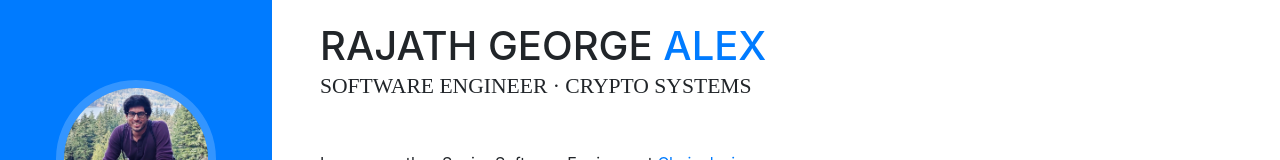
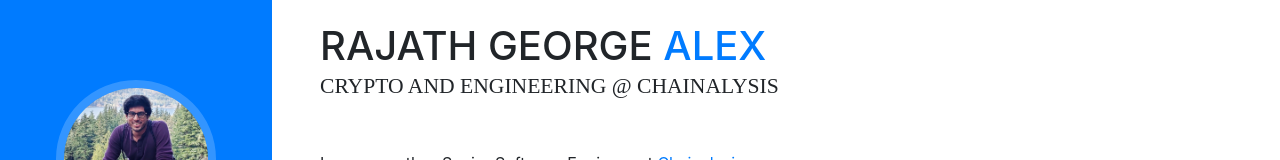
Before and after one commit to 0xrajath/0xrajath.github.io, a website with bundled scripts: page index.html in a window 1280 px wide. Shown: the part 237-397 px from the top of the page. Built offline with nearby package versions, Linux system fonts and the light colour scheme; a web font is replaced by a local one.

Commit message:
Updated tagline in Index

```diff
--- a/index.html
+++ b/index.html
@@ -50,7 +50,7 @@
           <h1 class="mb-0">Rajath George
             <span class="text-primary">Alex</span>
           </h1>
-          <div class="subheading mb-5">Software Engineer · Crypto Systems
+          <div class="subheading mb-5">Crypto and Engineering @ Chainalysis
 
           </div>
           <p class="mb-5">I am currently a Senior Software Engineer at <a href="https://www.chainalysis.com/" target="_blank">Chainalysis</a>.
```
